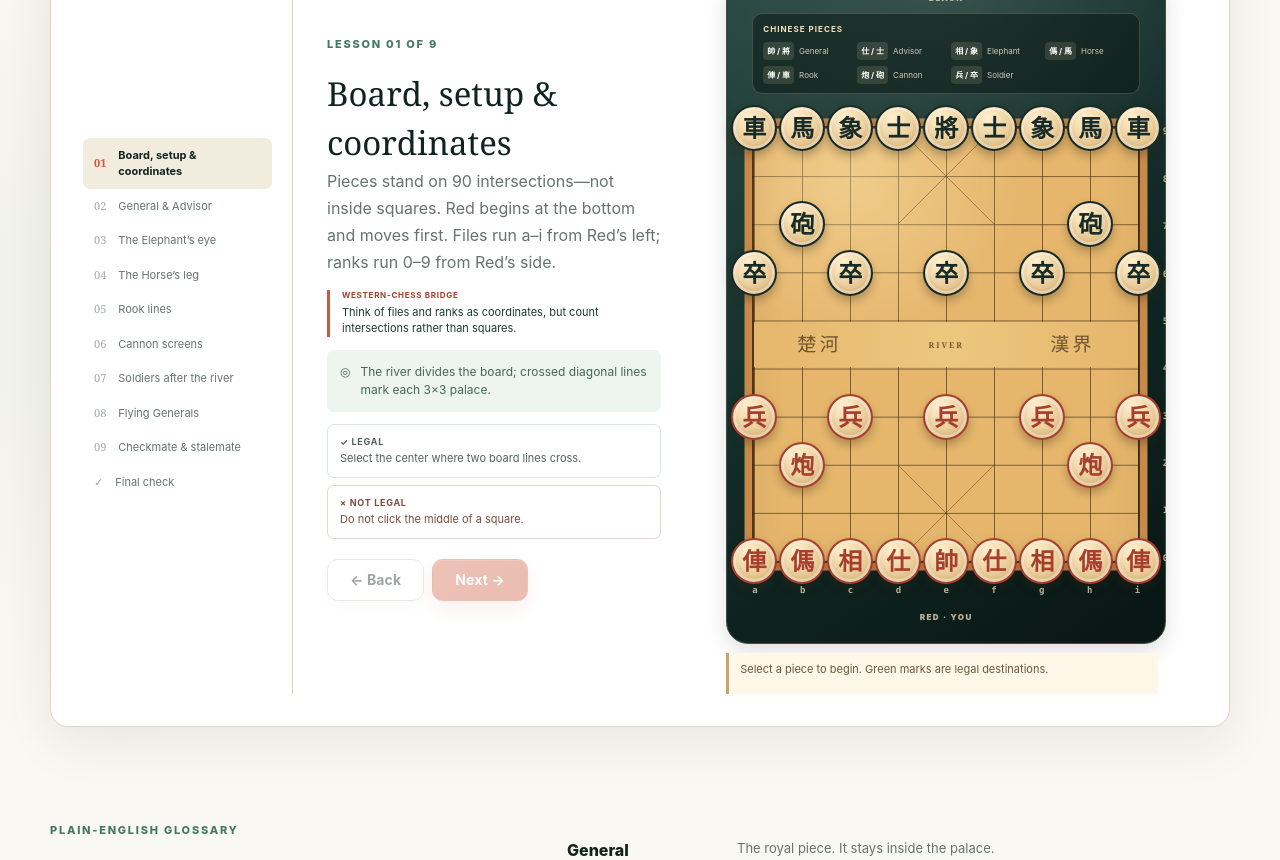
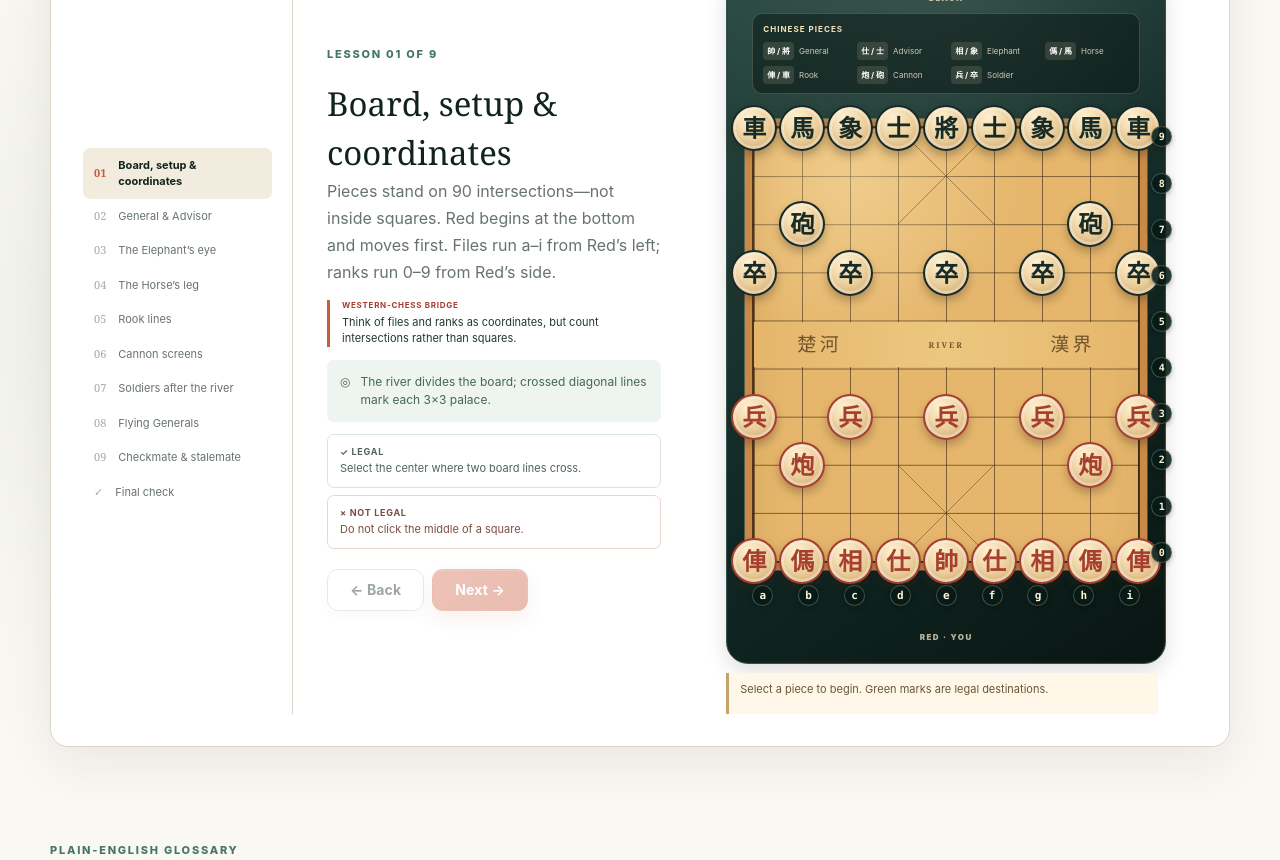
Before and after one commit to maxwellzhung/xiangqi-arena, a Next.js app: page /learn in a window 1280 px wide. Shown: the part 800-1660 px from the top of the page. Built offline with nearby package versions, Linux system fonts and the light colour scheme.

Commit message:
Make board coordinates visible during hints

```diff
--- a/app/globals.css
+++ b/app/globals.css
@@ -2178,30 +2178,41 @@ a {
   position: absolute;
   left: 0;
   right: 0;
-  bottom: -32px;
+  bottom: -43px;
   z-index: 5;
   display: flex;
   justify-content: space-between;
-  color: rgba(238, 225, 196, 0.75);
+  color: #fff3d4;
   font:
-    700 9px ui-monospace,
+    850 11px ui-monospace,
     SFMono-Regular,
     Menlo,
     monospace;
   pointer-events: none;
 }
+.board-files span,
+.board-ranks span {
+  width: 21px;
+  height: 21px;
+  display: grid;
+  place-items: center;
+  border: 1px solid rgba(255, 243, 212, 0.24);
+  border-radius: 50%;
+  background: rgba(6, 27, 23, 0.88);
+  box-shadow: 0 2px 5px rgba(2, 13, 11, 0.25);
+}
 .board-ranks {
   position: absolute;
   top: 0;
-  right: -28px;
+  right: -32px;
   bottom: 0;
   z-index: 5;
   display: flex;
   flex-direction: column;
   justify-content: space-between;
-  color: rgba(238, 225, 196, 0.75);
+  color: #fff3d4;
   font:
-    700 9px ui-monospace,
+    850 10px ui-monospace,
     SFMono-Regular,
     Menlo,
     monospace;
@@ -2363,6 +2374,32 @@ a {
   border: 4px solid #236f5d;
   box-shadow: none;
 }
+.board-coordinate-chip {
+  position: absolute;
+  left: 50%;
+  top: -5px;
+  z-index: 8;
+  min-width: 27px;
+  padding: 3px 5px;
+  transform: translateX(-50%);
+  border: 1px solid rgba(255, 244, 169, 0.9);
+  border-radius: 999px;
+  background: #fff9df;
+  color: #174c40;
+  font:
+    900 10px/1 ui-monospace,
+    SFMono-Regular,
+    Menlo,
+    monospace;
+  letter-spacing: 0.03em;
+  box-shadow: 0 3px 8px rgba(26, 48, 41, 0.3);
+  pointer-events: none;
+}
+.board-point.selected .board-coordinate-chip {
+  border-color: #fff3c8;
+  background: #176451;
+  color: white;
+}
 .board-point.last-move::after {
   content: "";
   position: absolute;
@@ -2400,7 +2437,7 @@ a {
   margin-bottom: 9px;
 }
 .board-label-bottom {
-  margin-top: 48px;
+  margin-top: 68px;
 }
 .orientation-black .game-board {
   transform: rotate(180deg);
@@ -3251,7 +3288,7 @@ a {
     grid-row: 2;
   }
   .game-board-frame {
-    padding: 18px 18px;
+    padding: 18px 32px 18px 18px;
   }
   .board-point {
     width: clamp(40px, 11vw, 48px);
--- a/app/play/xiangqi-board.tsx
+++ b/app/play/xiangqi-board.tsx
@@ -266,6 +266,11 @@ export function XiangqiBoard({
                 onClick={() => activate(square)}
               >
                 <span className="legal-dot" aria-hidden="true" />
+                {(selectedNow || hinted) && (
+                  <span className="board-coordinate-chip" aria-hidden="true">
+                    {coordinate}
+                  </span>
+                )}
                 {piece && (
                   <span className="piece-face" aria-hidden="true">
                     {label}
```
